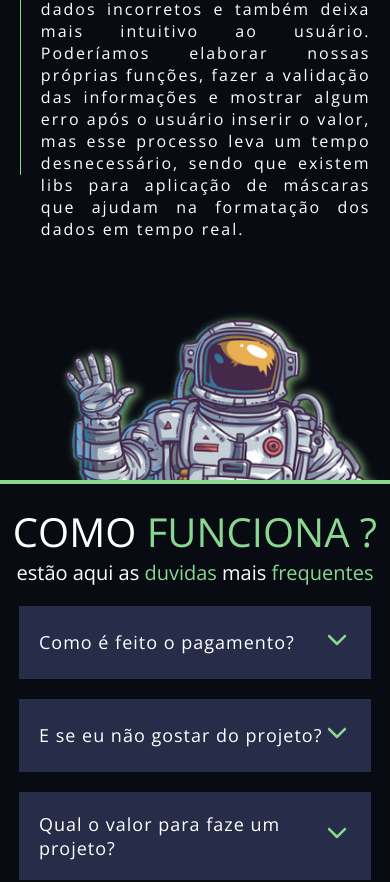
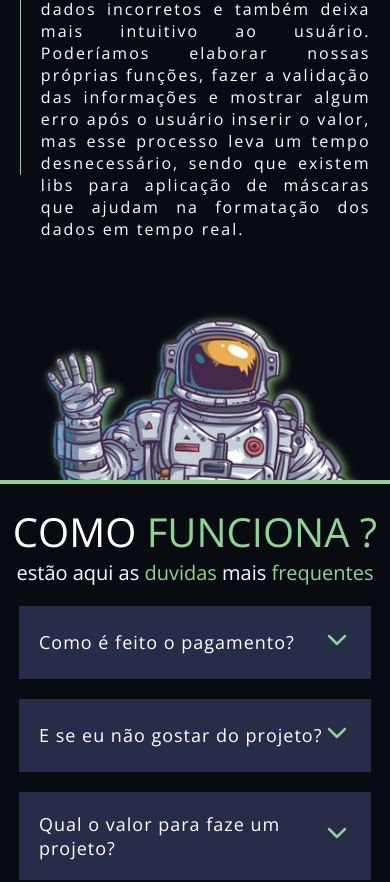
Before and after one commit to felipedalperio/alienn-portfolio, a React (Create React App) app: page / in a window 390 px wide. Shown: the part 1018-1900 px from the top of the page. Built offline with nearby package versions, Linux system fonts and the light colour scheme.

Commit message:
astronauta center

```diff
--- a/src/components/duvidas/duvidas.css
+++ b/src/components/duvidas/duvidas.css
@@ -49,7 +49,7 @@
         position: absolute;
         top:0;
         padding: 20px 0;
-        left: 50%;
+        left: 45%;
         transform: translateX(-50%);
     }
     .left img{
```
